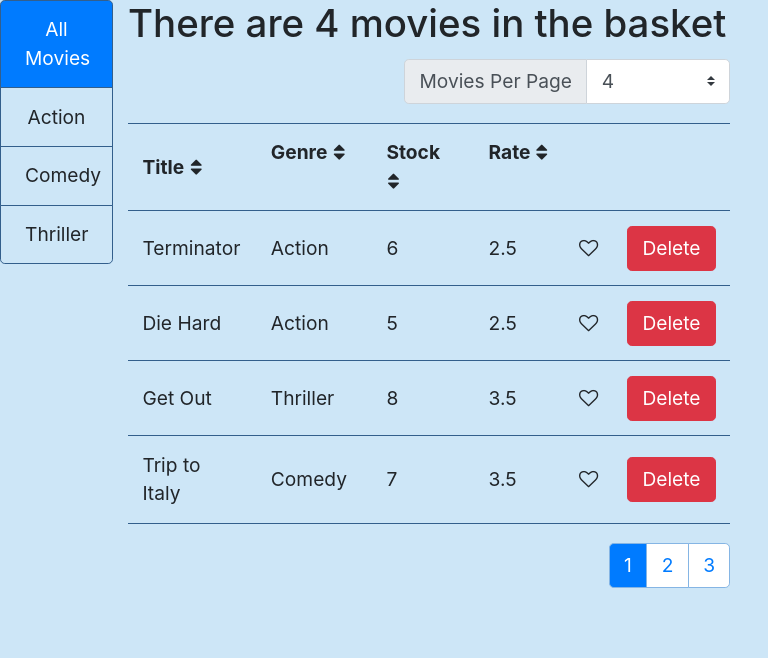
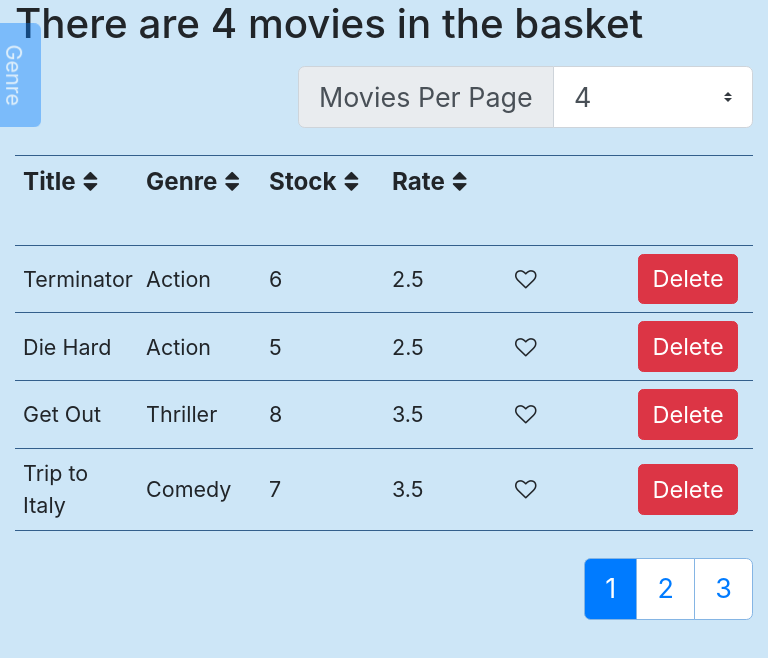
Before and after one commit to ETS-ReactNative4/learningReact, a React (Create React App) app: page / in a window 768 px wide. Shown: the top 658 px of the page. Built offline with nearby package versions, Linux system fonts and the light colour scheme.

Commit message:
genre button for mobile devices added

```diff
--- a/src/components/movies.jsx
+++ b/src/components/movies.jsx
@@ -80,7 +80,10 @@ class Movies extends Component {
         <div id="genreTab" style={{ width: "15%" }}>
           {this.renderGenreTab()}
         </div>
-        <div id="movieTab" style={{ width: "80%", marginLeft: "2%" }}>
+        <div id="hiddenButton">
+          <button className="btn btn-primary genreShowBtn">Genre</button>
+        </div>
+        <div id="movieTab">
           {this.renderTable()}
           {this.renderPagenation()}
         </div>
@@ -152,7 +155,7 @@ class Movies extends Component {
       );
       content.delete = (
         <button
-          className="btn btn-danger btn-md"
+          className="btn btn-danger myButton"
           onClick={() => this.handleDelete(content._id)}
         >
           Delete
--- a/src/index.css
+++ b/src/index.css
@@ -10,15 +10,75 @@ h1 {
   border: 1px solid #85b5e4 !important;
 }
 
-@media screen and (max-width: 1000px) and (min-width: 600px) {
+@media screen and (min-width: 1500px) {
   html {
-    font-size: 2.5vw;
+    font-size: 1.4vw;
+  }
+  #movieTab {
+    width: 80%;
+    margin-left: 2%;
+  }
+  .genreShowBtn {
+    display: none !important;
   }
 }
 
-@media screen and (max-width: 599px) {
+@media screen and (min-width: 1200px) and (max-width: 1499px) {
+  html {
+    font-size: 1.6vw;
+  }
+  .genreShowBtn {
+    display: none !important;
+  }
+  #movieTab {
+    width: 80%;
+    margin-left: 2%;
+  }
+}
+
+@media screen and (min-width: 800px) and (max-width: 1199px) {
+  html {
+    font-size: 2vw;
+  }
+  .genreShowBtn {
+    display: none !important;
+  }
+  #movieTab {
+    width: 80%;
+    margin-left: 2%;
+  }
+}
+
+@media screen and (max-width: 799px) {
   html {
     font-size: 3.5vw;
+  }
+  #genreTab {
+    display: none;
+  }
+  h1 {
+    font-size: 1.5rem !important;
+  }
+  #movieTab {
+    width: 100%;
+    margin-left: 2%;
+  }
+  .customTable th {
+    font-size: 0.9rem;
+  }
+  .customTable td {
+    font-size: 0.8rem;
+  }
+  .table th,
+  .table td {
+    padding: 0.3rem !important;
+    max-width: 20px;
+  }
+  .myButton {
+    padding: 0.25rem 0.5rem !important;
+    font-size: 0.875rem !important;
+    line-height: 1.5 !important;
+    border-radius: 0.2rem !important;
   }
 }
 
@@ -59,3 +119,15 @@ code {
 .myBackColor {
   background-color: #cde6f7 !important;
 }
+
+.genreShowBtn {
+  position: fixed;
+  opacity: 0.4;
+  font-size: 0.8rem !important;
+  left: -5%;
+  top: 6%;
+  transform: rotate(90deg);
+  -webkit-transform: rotate(90deg);
+  -moz-transform: rotate(90deg);
+  -o-transform: rotate(90deg);
+}
```
